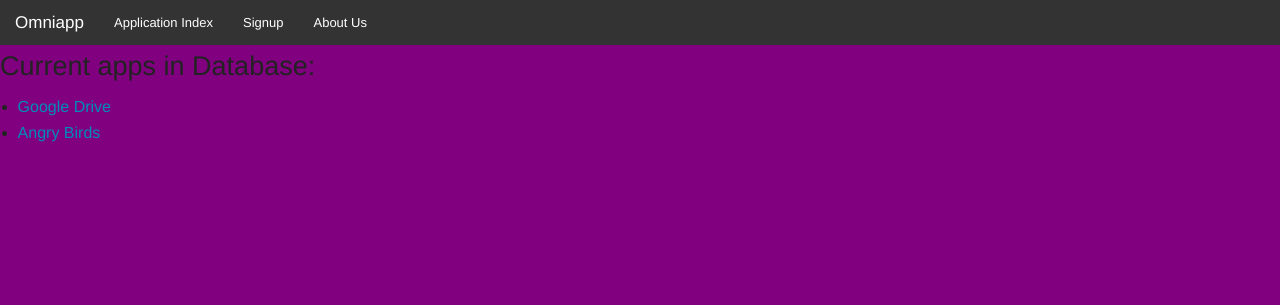
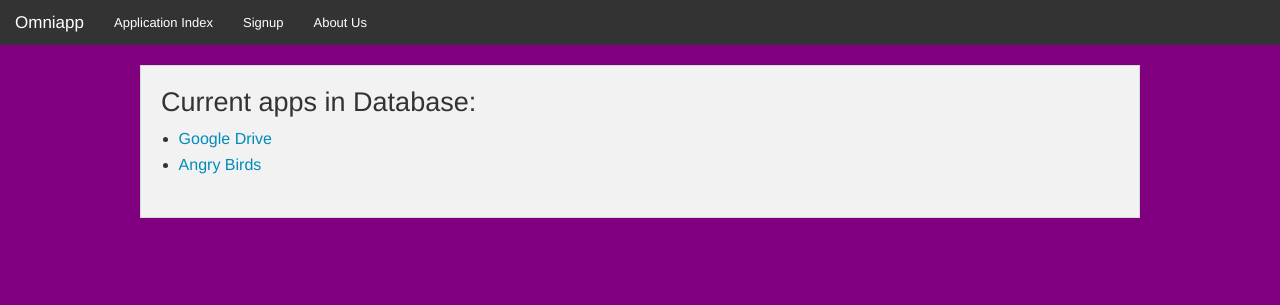
Before and after one commit to loomisdf/Omniapp, a Django app: page /application/ in a window 1280 px wide. Shown: the top 305 px of the page. Run offline with Django 3.2, Linux system fonts and the light colour scheme; data comes from the database, SQL or seed files in the repository.

Commit message:
add panels to index.html

```diff
--- a/application/templates/index.html
+++ b/application/templates/index.html
@@ -1,6 +1,11 @@
 {% extends "base.html" %}
 
 {% block content %}
+<p></p>
+<div class="row">
+	<div class="panel">
+		<div class="row">
+			<div class="small-12 columns">
 			<h3>Current apps in Database:</h3>
 			{% if app_list %}
 			  <ul>
@@ -11,4 +16,8 @@
 			{% else %}
 			  <p>No apps are available.</p>
 			{% endif %}
+			</div>
+		</div>
+	</div>
+</div>
 {% endblock %}
```
Lines whose indentation alone changed are shown as unchanged.
